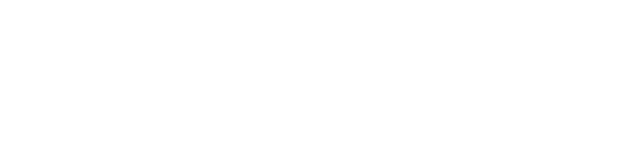
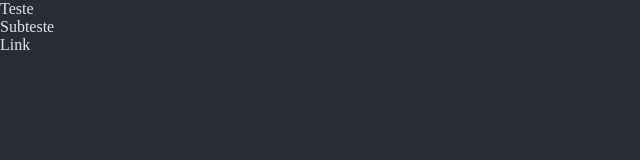
Before and after one commit to victorozoterio/portfolio, a plain HTML site: page index.html in a window 1280 px wide. Shown: the whole page, without its empty margins (0-640 px from the left). Drawn offline with Linux system fonts and the light colour scheme.

Commit message:
feat: aplicando fontes no projeto

```diff
--- a/index.html
+++ b/index.html
@@ -1,12 +1,20 @@
 <!DOCTYPE html>
 <html lang="pt-BR">
 <head>
+    <link rel="preconnect" href="https://fonts.googleapis.com">
+    <link rel="preconnect" href="https://fonts.gstatic.com" crossorigin>
     <meta charset="UTF-8">
     <meta name="viewport" content="width=device-width, initial-scale=1.0">
     <title>Portfólio Victor Ozoterio</title>
     <link rel="stylesheet" href="styles/index.css">
+
+    <link href="https://fonts.googleapis.com/css2?family=Asap:ital,wght@0,700;1,700&display=swap" rel="stylesheet">
+    <link href="https://fonts.googleapis.com/css2?family=Inconsolata&display=swap" rel="stylesheet">
+    <link href="https://fonts.googleapis.com/css2?family=Maven+Pro&display=swap" rel="stylesheet">
 </head>
 <body>
-
+    <h1>Teste</h1>
+    <h2>Subteste</h2>
+    <a href="#">Link</a>
 </body>
 </html>
--- a/styles/global.css
+++ b/styles/global.css
@@ -16,4 +16,30 @@
     --base-gray-400: #878EA1;
     --base-gray-500: #C0C4CE;
     --base-gray-600: #E2E4E9;
+
+    --font-family-asap: "Asap", sans-serif;
+    --h1: 700 56px/120% var(--font-family-asap);
+    --h2: 700 24px/120% var(--font-family-asap);
+    --h3: 700 16px/120% var(--font-family-asap);
+
+    --font-family-inconsolata: "Inconsolata", monospace;
+    --subtitle: 400 20px/120% var(--font-family-inconsolata);
+
+    --font-family-maven-pro: "Maven Pro", sans-serif;
+    --text-md: 400 16px/140% var(--font-family-maven-pro);
+    --text-sm: 400 14px/140% var(--font-family-maven-pro);
 }
+
+body {
+    color: var(--base-gray-600);
+    background-color: var(--base-gray-300);
+}
+
+h1, h2, h3 {
+    font: inherit;
+}
+
+a {
+    text-decoration: none;
+    color: inherit;
+}
```
